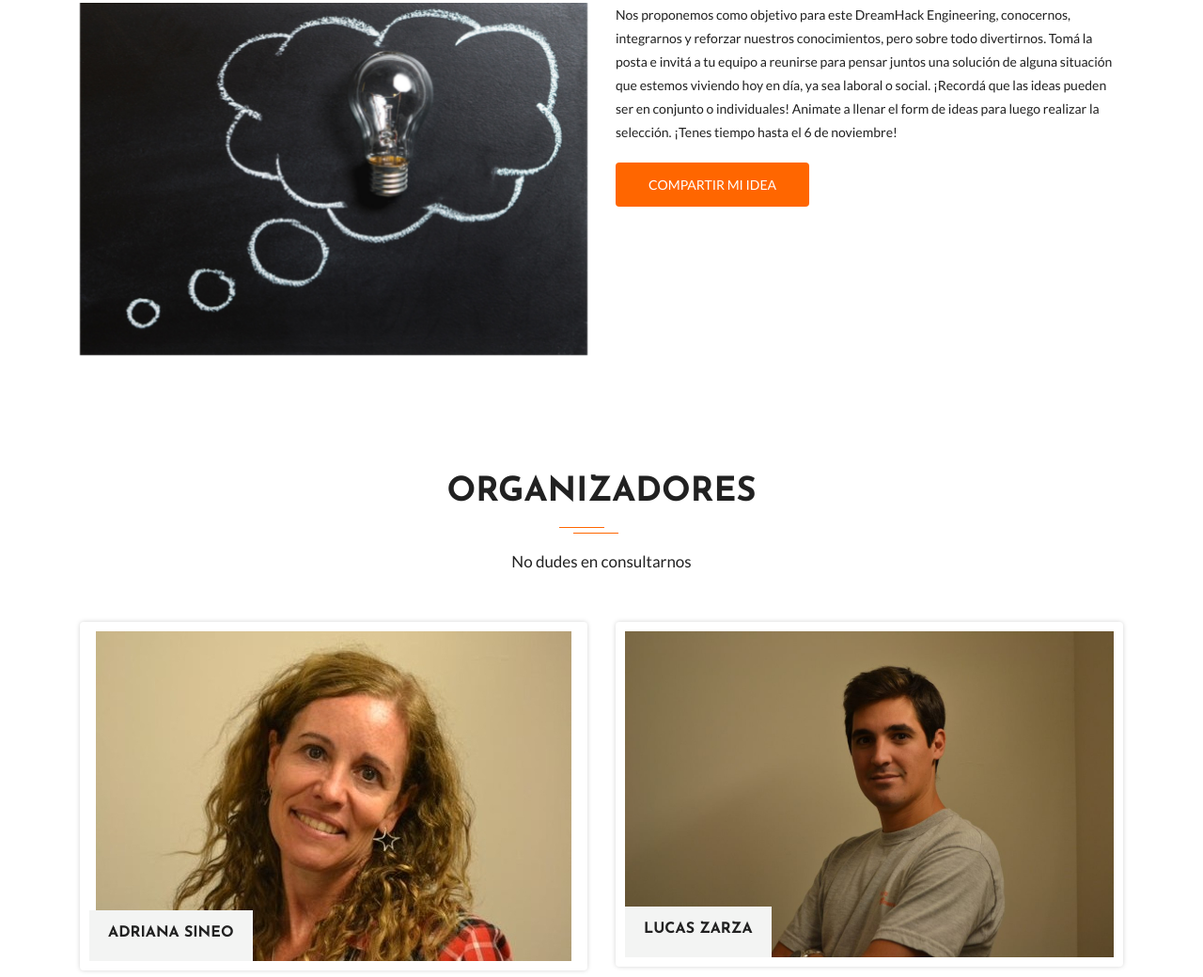
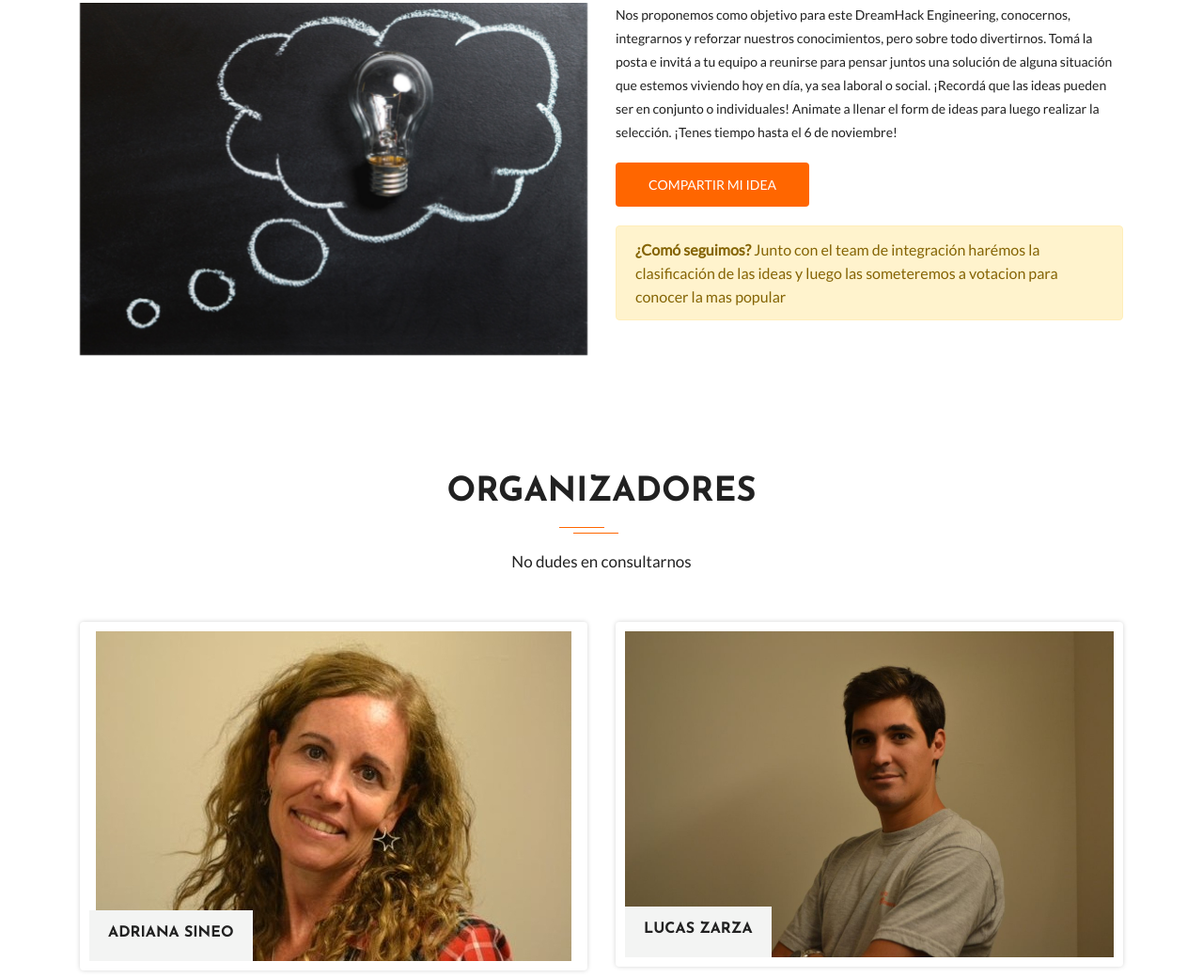
Before and after one commit to dreamHackNaranja/dreamhack, a plain HTML site: page index.html in a window 1280 px wide. Shown: the part 2520-3560 px from the top of the page at 94% size. Drawn offline with nearby package versions, Linux system fonts and the light colour scheme; some packages are replaced by stand-ins of ours; files whose address does not match are found by name.

Commit message:
mas cambios

```diff
--- a/assets/css/main.css
+++ b/assets/css/main.css
@@ -2060,7 +2060,9 @@ filter: progid:DXImageTransform.Microsoft.gradient( startColorstr='#f09433', end
   background: #ffffff;
   text-transform: uppercase;
 }
-
+div#alert {
+  margin-top: 20px;
+}
 #pricing .price-block-wrapper .price {
   padding-bottom: 10px;
   transition: all 500ms ease;
--- a/index.html
+++ b/index.html
@@ -174,6 +174,9 @@
               Animate a llenar el form de ideas para luego realizar la selección. ¡Tenes tiempo hasta el 6 de noviembre!
             </p>
             <a href="https://forms.gle/hKL58LJWJqez3RQQ8" class="fadeInLeft wow btn btn-common btn-lg" data-wow-delay=".6s">Compartir mi idea</a>
+            <div id = "alert" class= "fadeInLeft wow alert alert-warning"><strong>¿Comó seguimos?</strong>
+              Junto con el team de integración harémos la clasificación de las ideas y luego las someteremos a votacion para
+              conocer la mas popular</div>
           </div>
         </div>
       </div>
```
